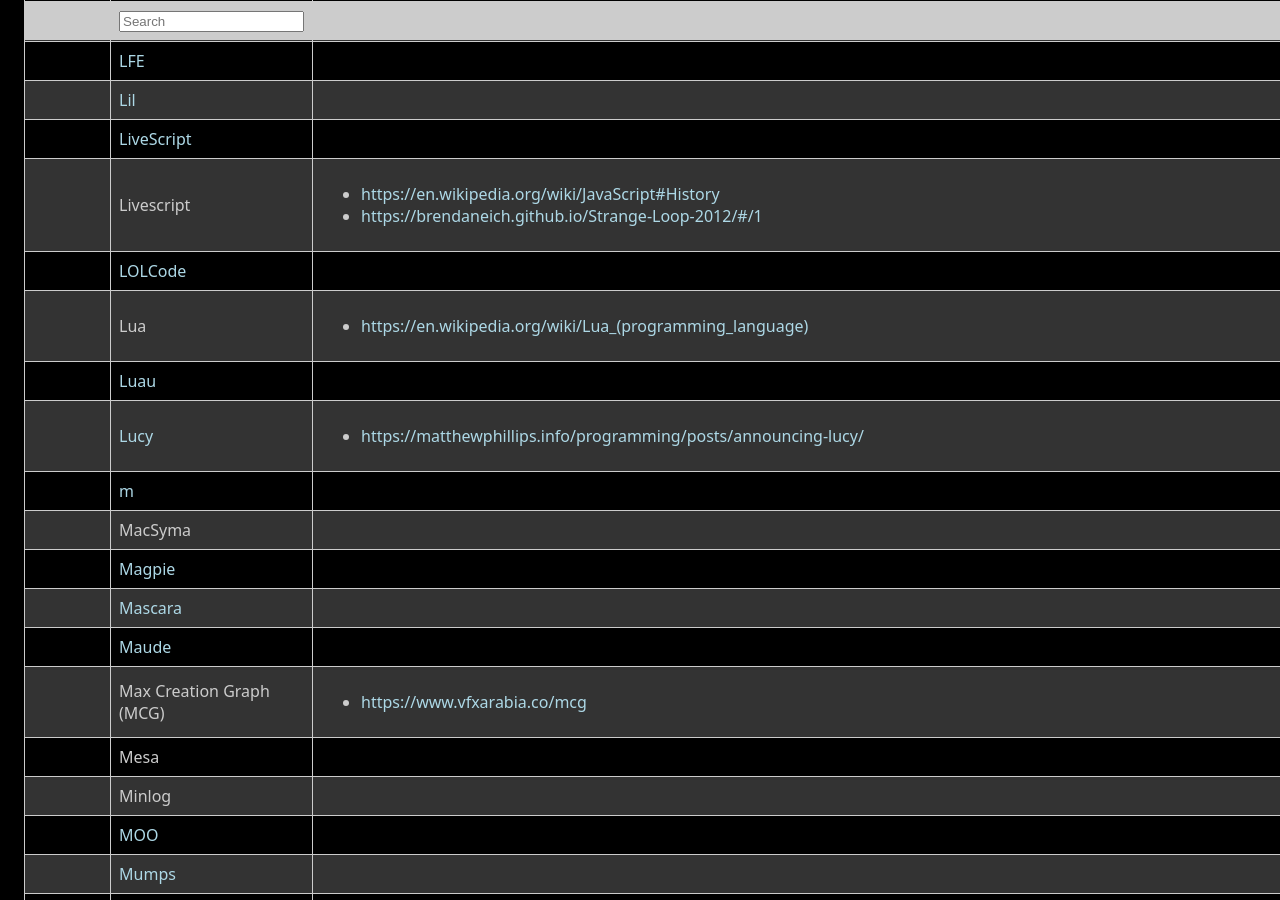
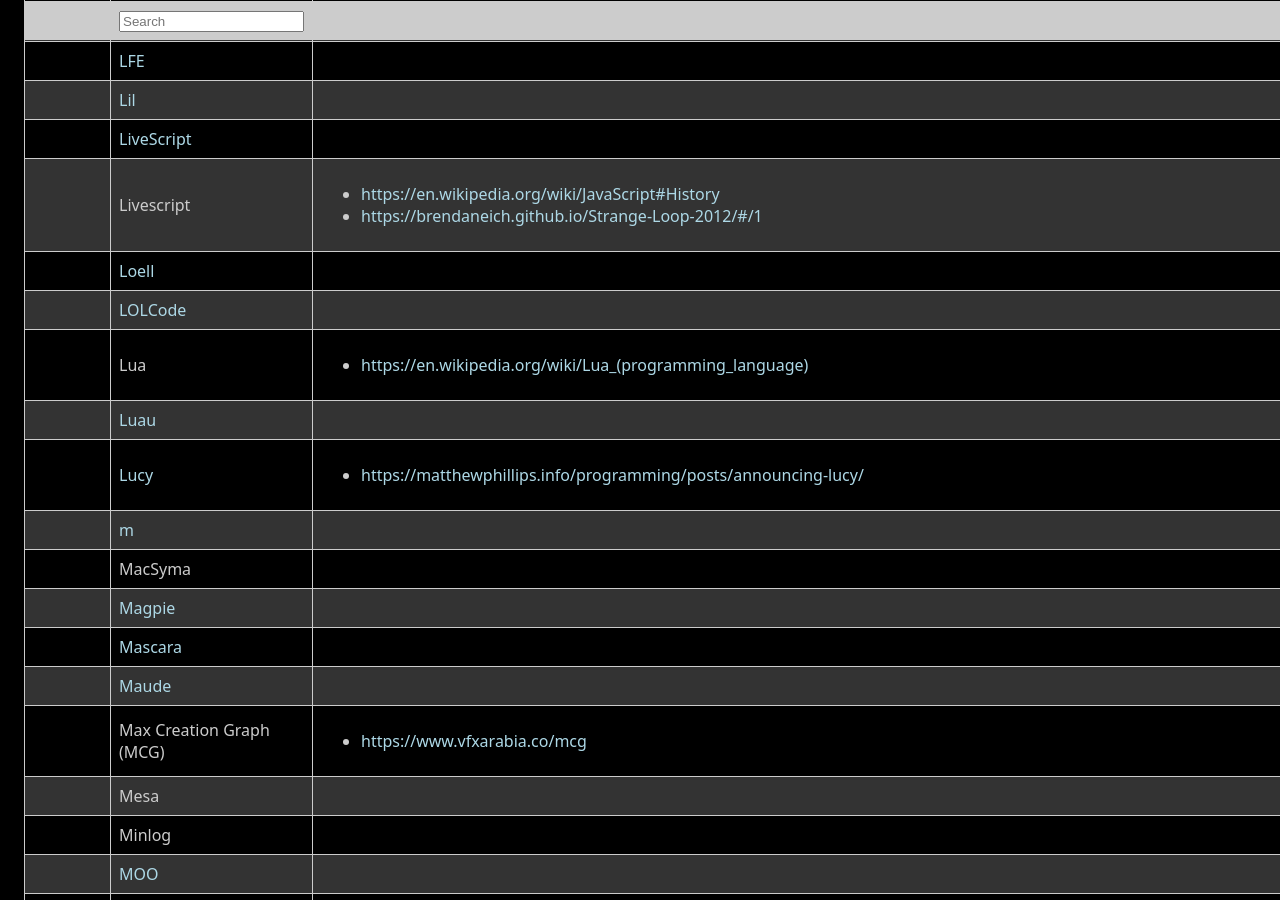
Before and after one commit to mlhaufe/pl-wiki, a Jekyll site: the page built from index.md, in a window 1280 px wide and 900 px high, scrolled down 5513 px. Built offline with Jekyll 4.4.1, drawn with Linux system fonts in a browser that asks for light colours.

Commit message:
Added Loell

```diff
--- a/_data/languages.yml
+++ b/_data/languages.yml
@@ -248,6 +248,8 @@
   urls:
     - https://en.wikipedia.org/wiki/JavaScript#History
     - https://brendaneich.github.io/Strange-Loop-2012/#/1
+- name: Loell
+  homepage: http://w3future.com/html/loell/
 - name: LOLCode
   homepage: http://www.lolcode.org/
 - name: Lua
```
